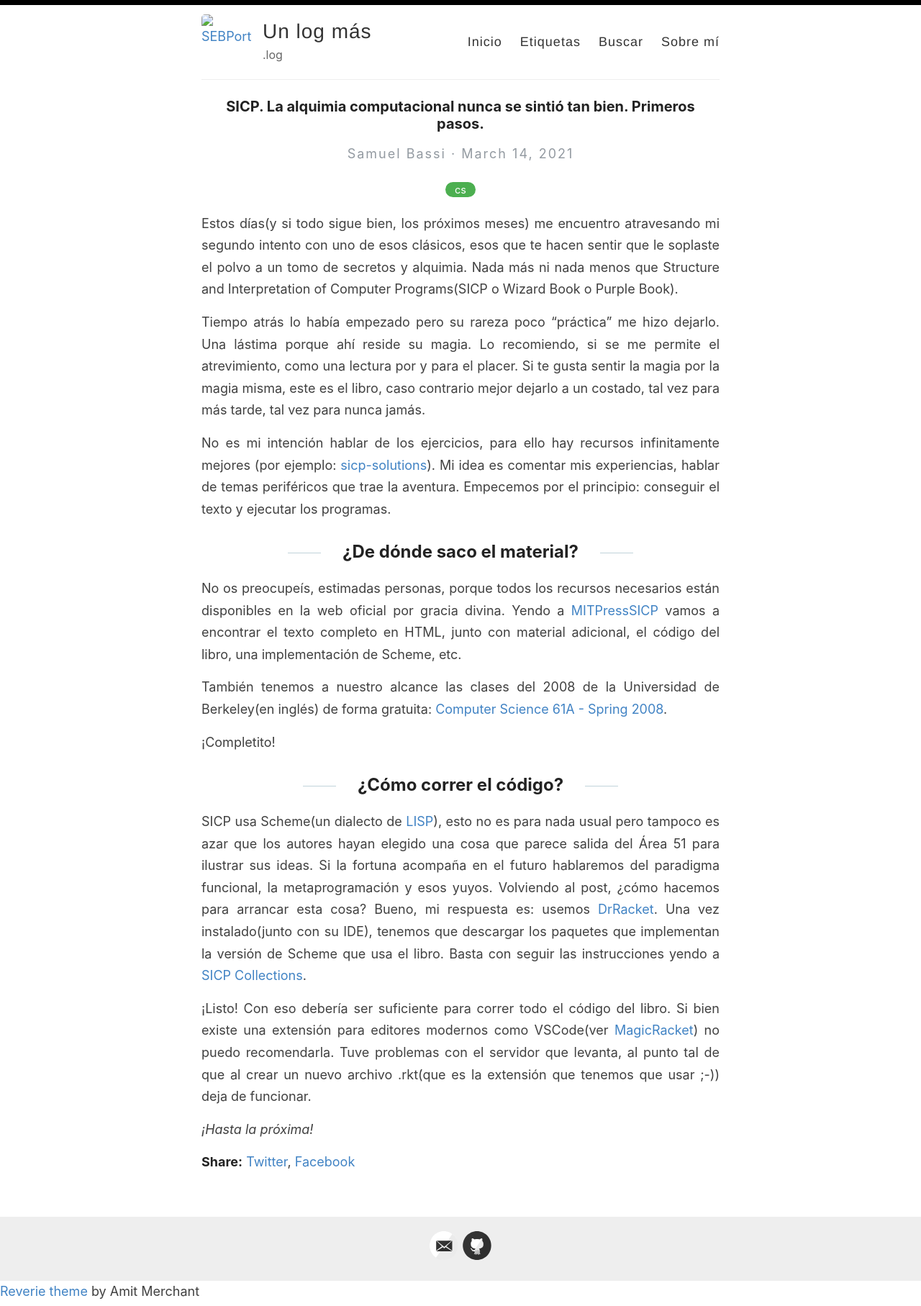
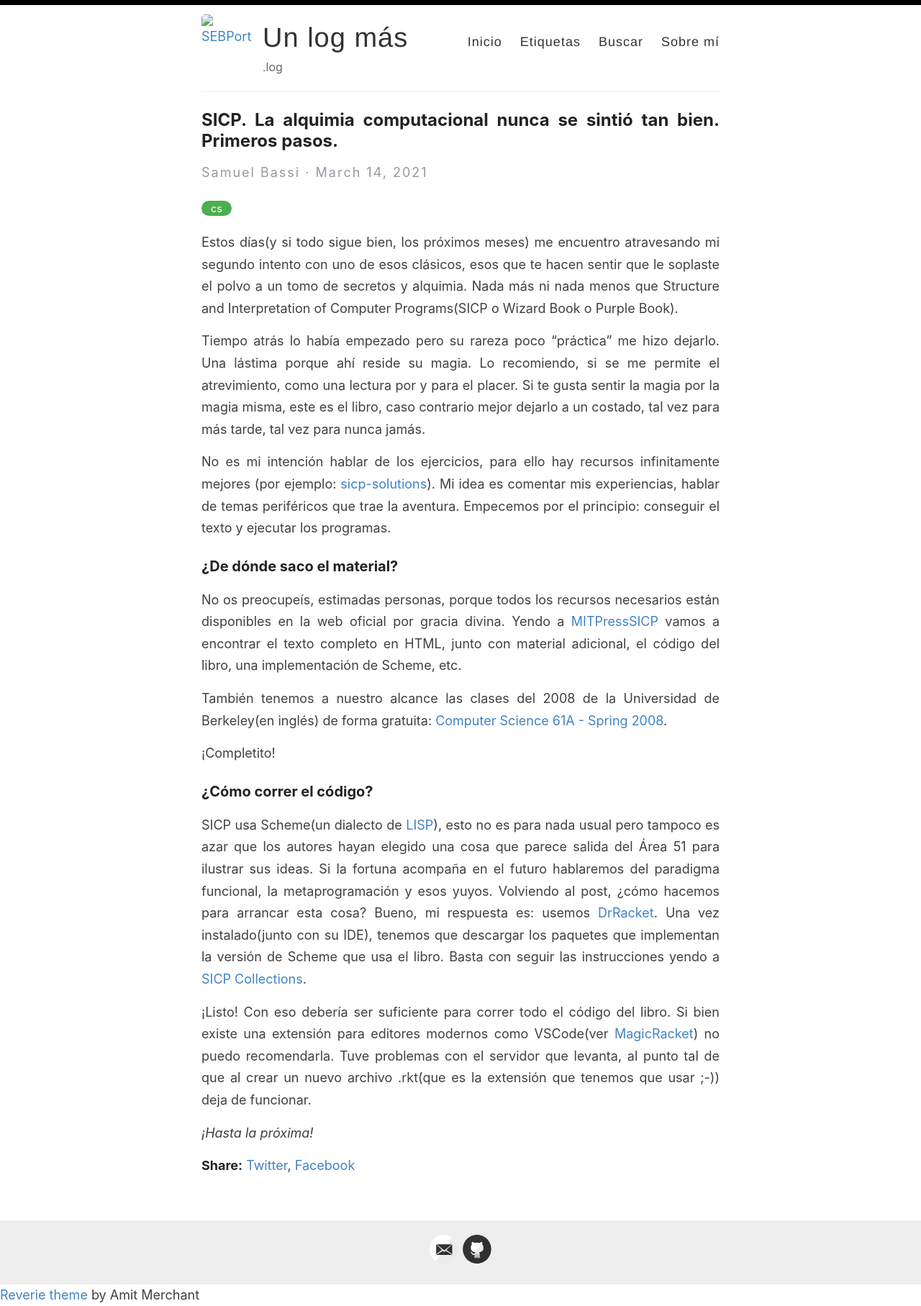
Before and after one commit to SEBPort0/SEBPort0.github.io, a Jekyll site: the page built from _posts/2021-03-14-sicp-la-alquimia-computacional.md, in a window 1280 px wide. Shown: the whole page at 72% size. Built offline with Jekyll 4.4.1, drawn with Linux system fonts in a browser that asks for light colours; a script that is not in the unit is left out.

```diff
--- a/assets/style.scss
+++ b/assets/style.scss
@@ -45,7 +45,7 @@ h1, h2, h3, h4, h5, h6 {
   line-height: 1.7;
   margin: 1em 0 15px;
   padding: 0;
-  text-align: center;
+  //text-align: center;
 
   @include mobile {
     line-height: 1.4;
@@ -53,16 +53,17 @@ h1, h2, h3, h4, h5, h6 {
 }
 
 h1 {
-  font-size: 20px;
+  font-size: 24px;
   a {
     color: inherit;
   }
 }
 
 h2 {
-  font-size: 24px;
+  font-size: 20px;
 }
 
+/*
 @media (min-width: 769px){
 	.post h2::before, .post h2::after {
 	    content: "";
@@ -74,13 +75,15 @@ h2 {
 	    margin: 0px 30px;
 	}
 }
+*/
 
 h3 {
-  font-size: 20px;
+  font-size: 18px;
+  color: #939aa1;
 }
 
 h4 {
-  font-size: 18px;
+  font-size: 16px;
   color: #222;
 }
 
@@ -315,7 +318,7 @@ p > img {
   cursor: pointer;
   font-family: $helveticaNeue;
   font-weight: 300;
-  font-size: 28px;
+  font-size: 38px;
   letter-spacing: 1px;
   text-align: left;
 
@@ -365,7 +368,7 @@ nav {
 // .main
 //
 
-.posts > .post {
+/*.posts > .post {
   padding-bottom: 2em;
   border-bottom: 1px solid $lightGray;
 }
@@ -374,6 +377,7 @@ nav {
   padding-bottom: 1em;
   border-bottom: none;
 }
+*/
 
 .post {
   blockquote {
@@ -452,11 +456,15 @@ body:after {
 
 .post h1{
   font-family: -system-ui, -apple-system, BlinkMacSystemFont, "Segoe UI", Roboto, Helvetica, Arial, sans-serif, "Apple Color Emoji", "Segoe UI Emoji", "Segoe UI Symbol";
-  text-align: center;
+  text-align: justify;
   font-weight: bold;
   font-kerning: auto;
   font-feature-settings: "kern","liga","dlig","hlig","cswh";
   line-height: 1.2;
+}
+
+.post h2 h3 h4 h5 h6{
+  text-align: left;
 }
 
 .page h1{
@@ -469,13 +477,13 @@ body:after {
 }
 
 .author_title{
-  text-align: center;
+  text-align: left;
   color: #939aa1;
   letter-spacing: 2px;
 }
 
 .post_date{
-  text-align: center;
+  text-align: left;
   color: #939aa1;
 }
 
@@ -697,7 +705,7 @@ Modules - reusable parts of our design
 }
 
 .post-tags {
-  text-align: center;
+  text-align: left;
   line-height: 35px;
 }
 
```
Also changed, not shown: _drafts/<date>-el-fabuloso-c-y-sus-cuadraditos-de-memoria.md (added, +34 -0 lines).
